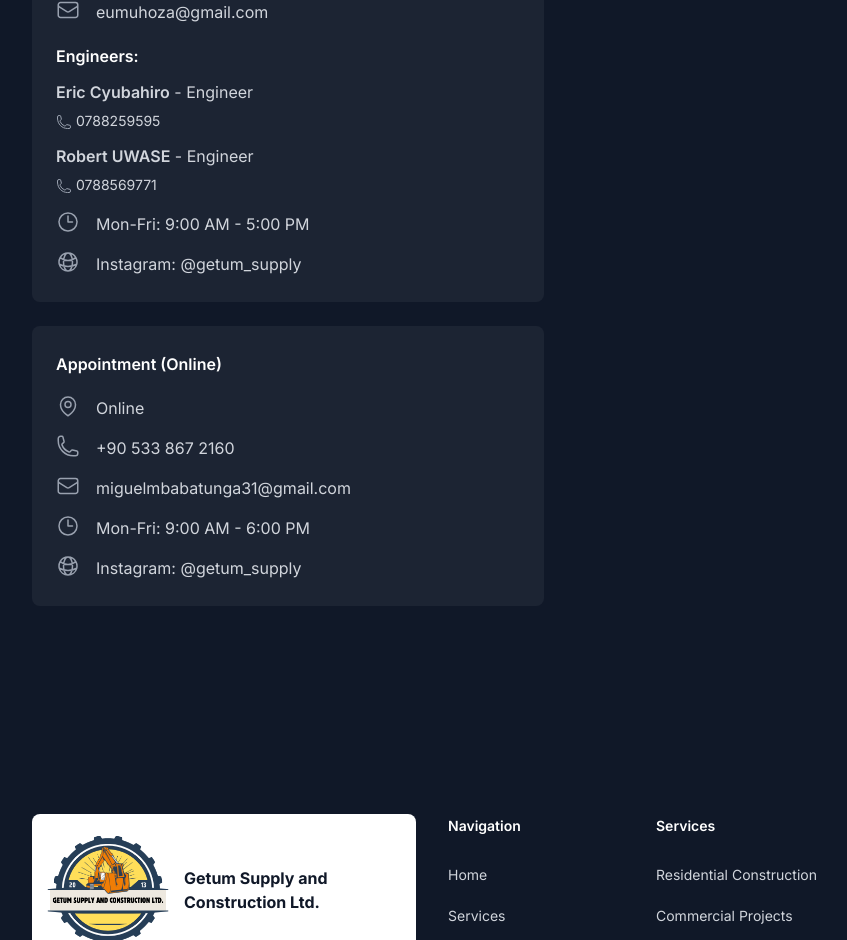
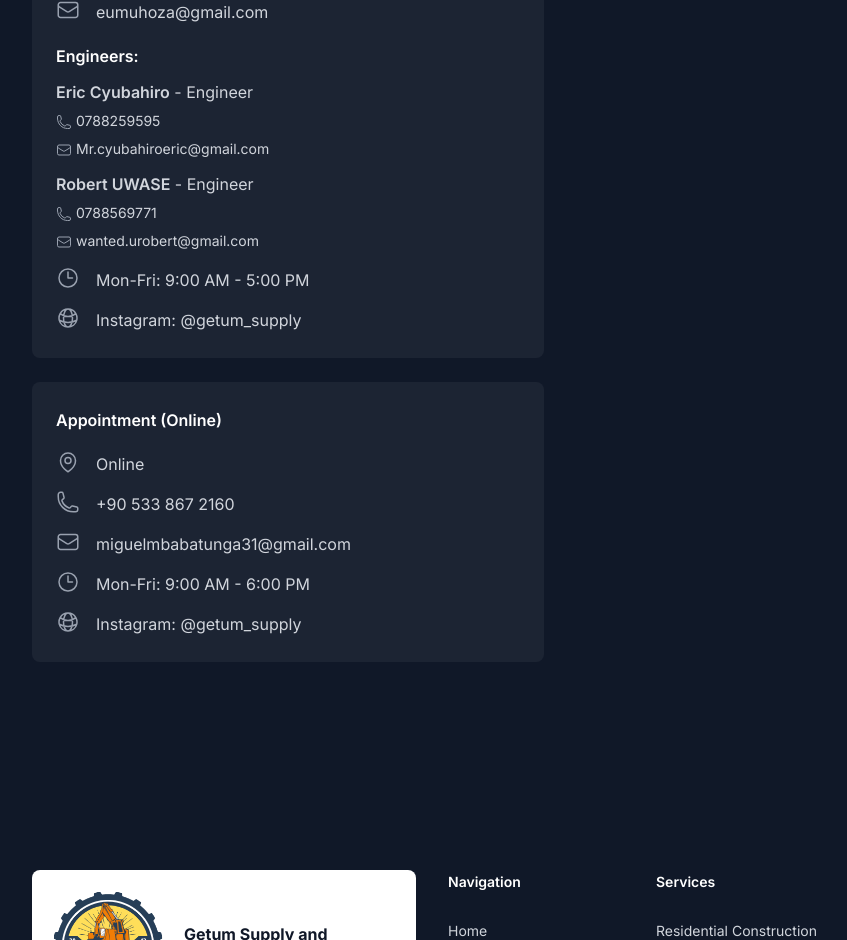
Before and after one commit to mig-Rwa/getum-supply-and-construction, a Next.js app: page /contact in a window 1280 px wide. Shown: the part 1050-1990 px from the top of the page, without its empty margins (0-847 px from the left). Built offline with nearby package versions, Linux system fonts and the light colour scheme.

Commit message:
Show engineer emails in contact section

```diff
--- a/src/app/contact/page.tsx
+++ b/src/app/contact/page.tsx
@@ -31,11 +31,13 @@ const officeLocations = [
         name: 'Eric Cyubahiro',
         role: 'Engineer',
         phone: '0788259595',
+        email: 'Mr.cyubahiroeric@gmail.com',
       },
       {
         name: 'Robert UWASE',
         role: 'Engineer',
         phone: '0788569771',
+        email: 'wanted.urobert@gmail.com',
       }
     ],
     social: {
@@ -122,7 +124,8 @@ export default function ContactPage() {
                             {location.staff.map((staff, idx) => (
                               <li key={idx} className="text-gray-300">
                                 <span className="font-semibold">{staff.name}</span> - {staff.role}<br />
-                                <span className="text-sm"><PhoneIcon className="inline h-4 w-4 mr-1 text-gray-400" />{staff.phone}</span>
+                                <span className="text-sm"><PhoneIcon className="inline h-4 w-4 mr-1 text-gray-400" />{staff.phone}</span><br />
+                                <span className="text-sm"><EnvelopeIcon className="inline h-4 w-4 mr-1 text-gray-400" />{staff.email}</span>
                               </li>
                             ))}
                           </ul>
```
